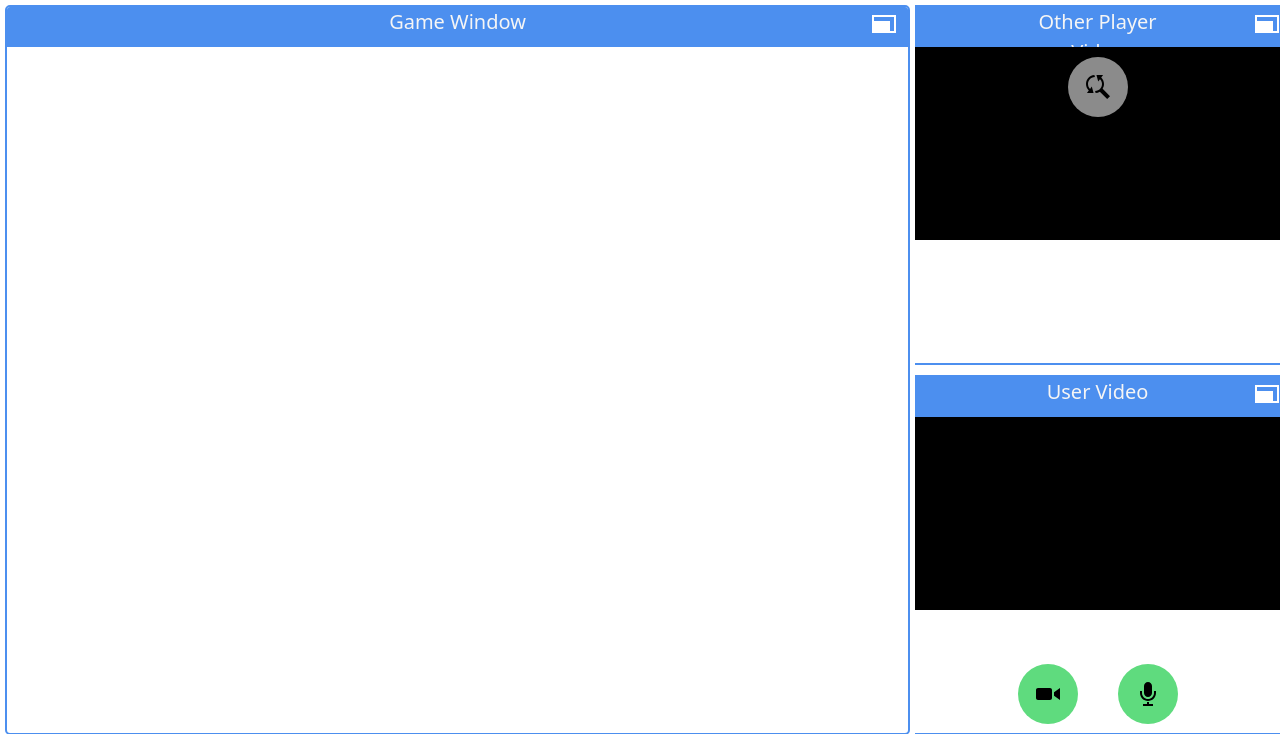
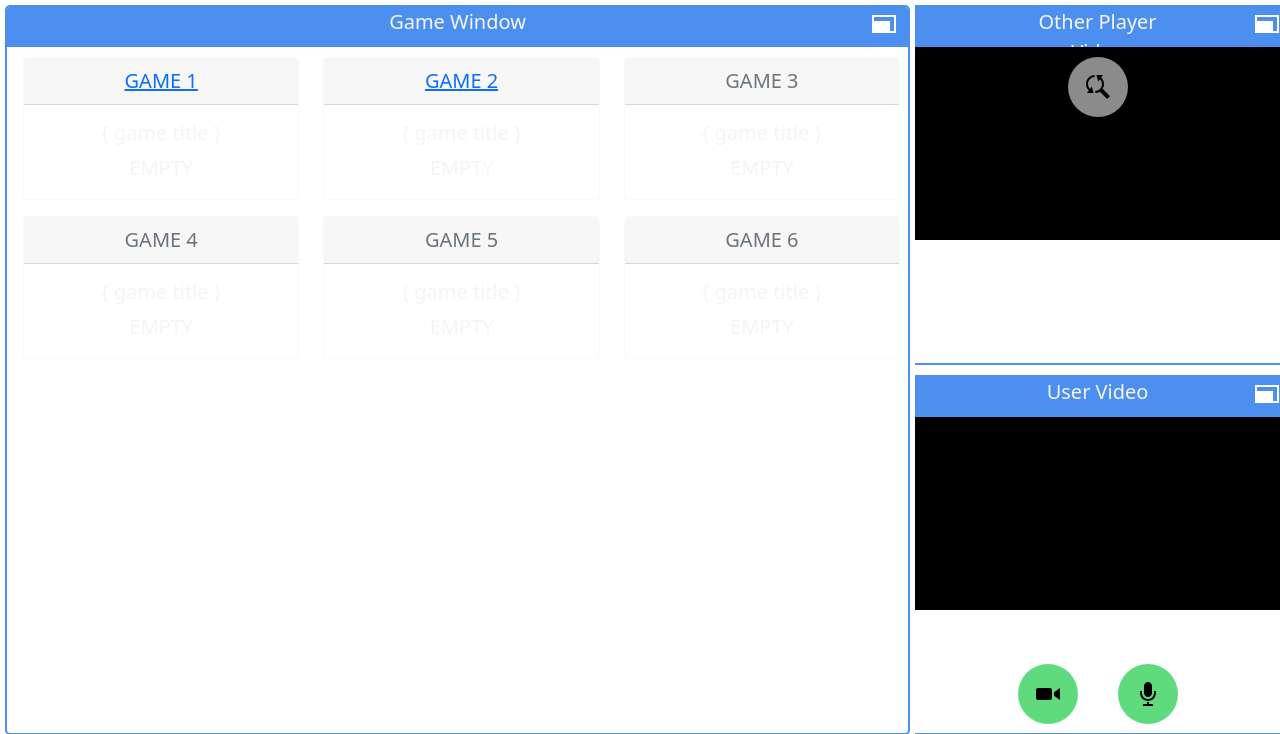
Before and after one commit to CptnReef/Pass-And-Go, a Flask app: page /go in a window 1280 px wide. Shown: the part 56-790 px from the top of the page. Run offline with Flask 2, Linux system fonts and the light colour scheme; some libraries are stand-ins or nearby versions.

Commit message:
cards(incomplete) inside video chat

```diff
--- a/pass_go/Pass_Go/templates/dtd_game.html
+++ b/pass_go/Pass_Go/templates/dtd_game.html
@@ -13,7 +13,7 @@
 
 <div class="fixed inset-0 flex items-center justify-center" id="modalEl">
     <div class="bg-white max-w-md w-full p-6 text-center rounded-md">
-        <h1 class="text-4xl font-bold select-none leading-none">0</h1>
+        <h1 class="text-4xl font-bold select-none leading-none" id="ttlScore">0</h1>
         <p class="text-sm text-gray-500 mb-3 select-none">Points</p>
         <div>
             <button class="bg-blue-600 text-sm text-white w-full py-3 rounded-full select-none" id="startGameBtn">Start Game</button>
--- a/pass_go/Pass_Go/templates/video_chat.html
+++ b/pass_go/Pass_Go/templates/video_chat.html
@@ -17,6 +17,67 @@
                             <path d="M0 3v18h24v-18h-24zm22 16h-4v-10h-16v-4h20v14z" />
                         </svg>
                     </div>
+                    <!--Games Sectioning Off-->
+                    <div class="container m-1 text-center">
+                        <div class="row align-items-start">
+                          <div class="col">
+                            <div class="card border-light mb-3" style="max-width: 18rem;">
+                                <div class="card-header text-secondary"><a href="#" class="select-none">GAME 1</a></div>
+                                <div class="card-body">
+                                    <h5 class="card-title">{ game title }</h5>
+                                    <p class="card-text">EMPTY</p>
+                                  </div>
+                              </div>
+                          </div>
+                          <div class="col">
+                            <div class="card border-light mb-3" style="max-width: 18rem;">
+                                <div class="card-header text-secondary"><a href="#" class="select-none">GAME 2</a></div>
+                                <div class="card-body">
+                                    <h5 class="card-title">{ game title }</h5>
+                                    <p class="card-text">EMPTY</p>
+                                  </div>
+                              </div>
+                          </div>
+                          <div class="col">
+                            <div class="card border-light mb-3" style="max-width: 18rem;">
+                                <div class="card-header text-secondary">GAME 3</div>
+                                <div class="card-body">
+                                    <h5 class="card-title">{ game title }</h5>
+                                    <p class="card-text text-center">EMPTY</p>
+                                  </div>
+                              </div>
+                          </div>
+                        </div>
+                        <div class="row align-items-center">
+                          <div class="col">
+                            <div class="card border-light mb-3" style="max-width: 18rem;">
+                                <div class="card-header text-secondary">GAME 4</div>
+                                <div class="card-body">
+                                    <h5 class="card-title">{ game title }</h5>
+                                    <p class="card-text text-center">EMPTY</p>
+                                  </div>
+                              </div>
+                          </div>
+                          <div class="col">
+                            <div class="card border-light mb-3" style="max-width: 18rem;">
+                                <div class="card-header text-secondary">GAME 5</div>
+                                <div class="card-body">
+                                    <h5 class="card-title">{ game title }</h5>
+                                    <p class="card-text text-center">EMPTY</p>
+                                  </div>
+                              </div>
+                          </div>
+                          <div class="col">
+                            <div class="card border-light mb-3" style="max-width: 18rem;">
+                                <div class="card-header text-secondary">GAME 6</div>
+                                <div class="card-body">
+                                  <h5 class="card-title">{ game title }</h5>
+                                  <p class="card-text text-center">EMPTY</p>
+                                </div>
+                              </div>
+                          </div>
+                        </div>
+                      </div>
                 </div>
             </div>
         </div>
```
Also changed, not shown: pass_go/Pass_Go/games/dtd_game.js (+21 -7 lines).
